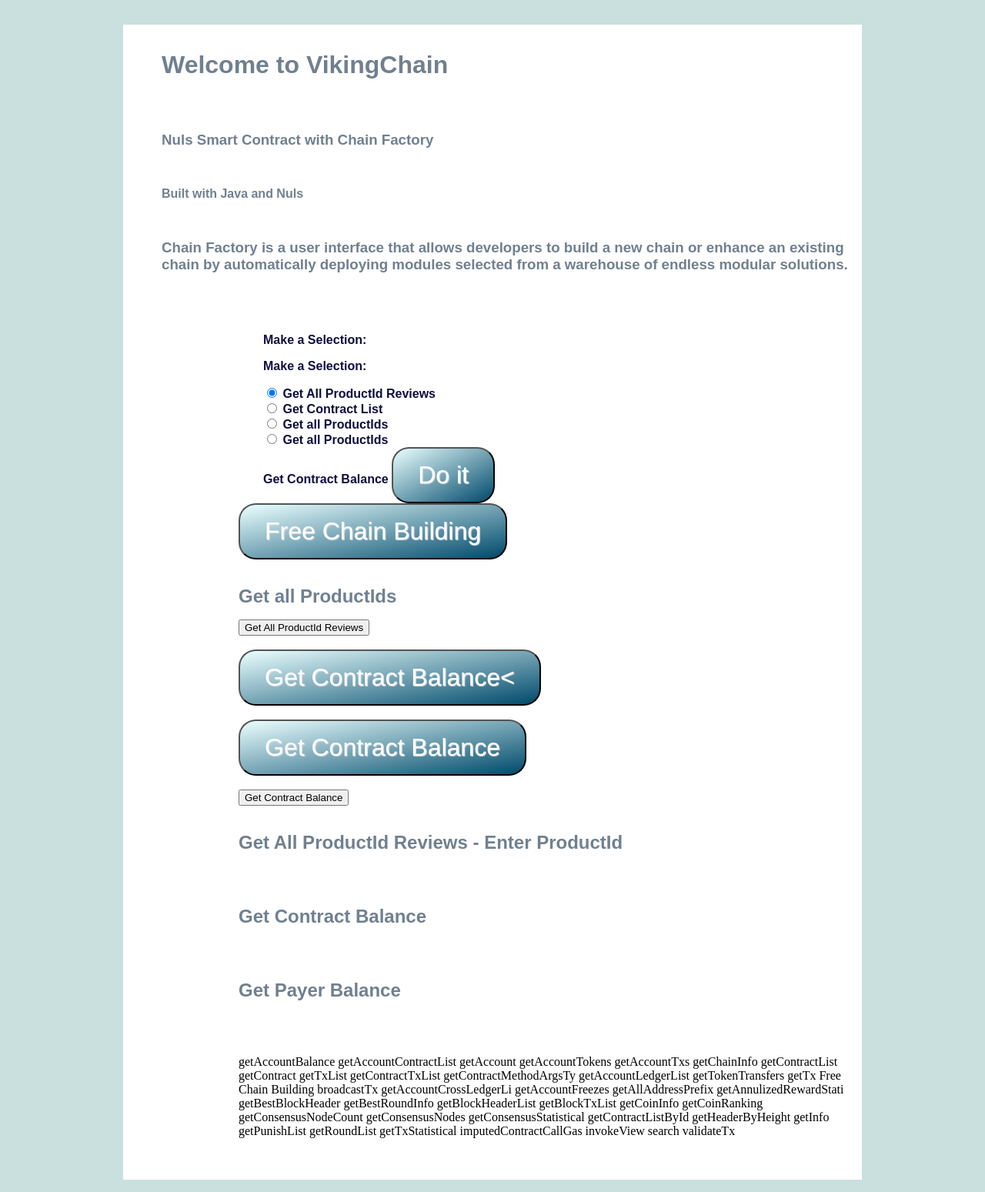
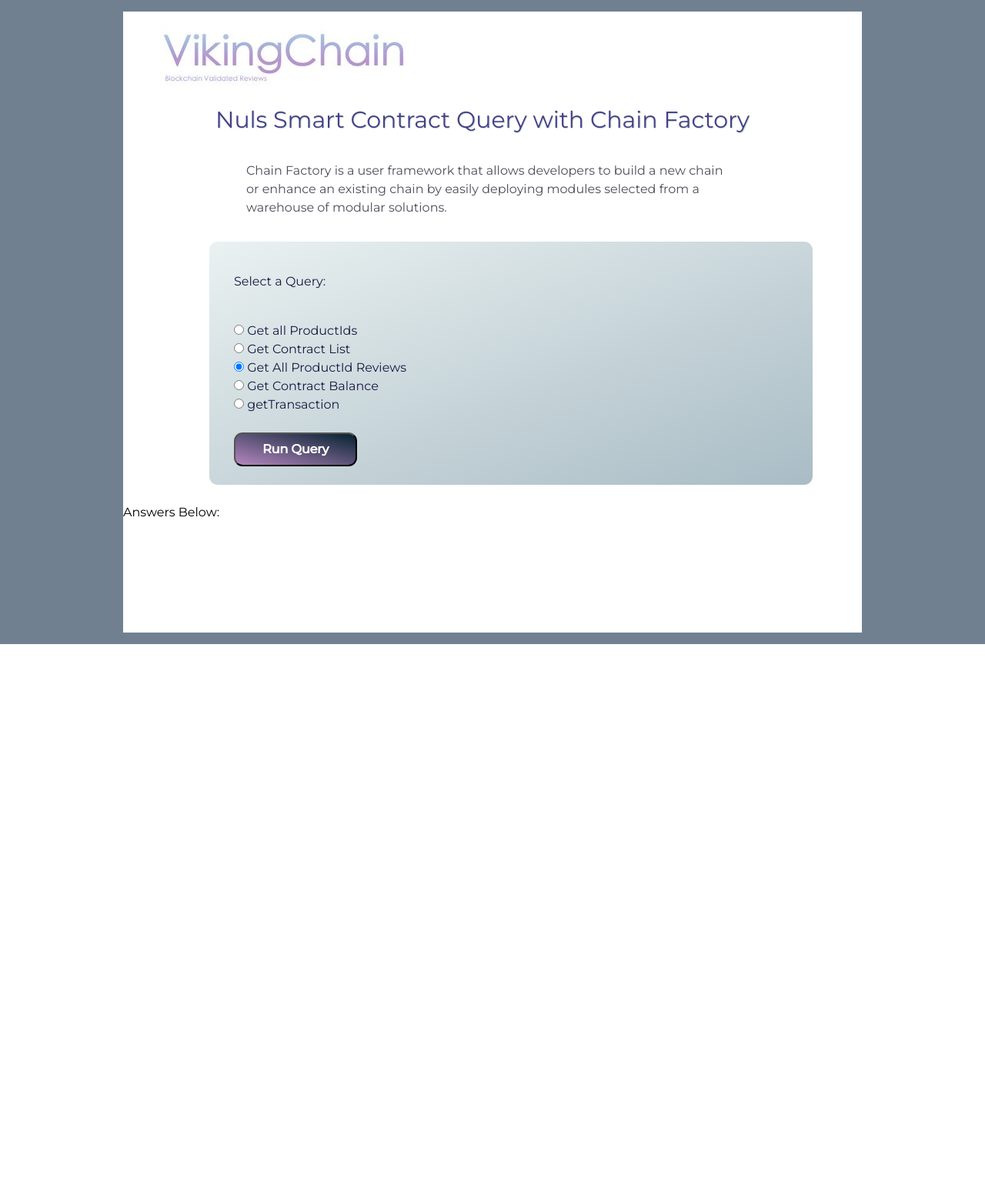
Before and after one commit to nmschorr/nulspy-requests, a Flask app: page / in a window 1280 px wide. Shown: the whole page at 77% size. After the commit the page ends 837 px from the top, so only its background shows below. Run offline with Flask 2, Linux system fonts and the light colour scheme; parts of the project's set-up code (start-up, migrations or seed data) failed here and were passed over; some libraries are stand-ins or nearby versions.

Commit message:
more changes

```diff
--- a/templates/index.html
+++ b/templates/index.html
@@ -1,6 +1,6 @@
 <!DOCTYPE html  PUBLIC "-//W3C//DTD HTML 4.01//EN" "http://www.w3.org/TR/html4/strict.dtd">
 
-<html lang="en-US" prefix="og: http://ogp.me/ns#" style=" background:#c9e0df!important; padding: 1rem;">
+<html lang="en-US" prefix="og: http://ogp.me/ns#" style=" background:slategray!important; padding: 1rem;">
 
 <head profile="https://www.w3.org/2005/10/profile">
 <link rel="icon" type="image/png" href="nulslogo.jpg">
@@ -18,19 +18,33 @@
   <meta property="og:title" content="VikingChain" />
   <meta property="og:description" content="This will query the Nuls Chain Factory blockchain." />
   <meta property="og:url" content="https://nuls.io/" />
-  <meta property="og:image" content="nulslogo.jpg" />
+  <meta property="og:image" content="vikinglogo.jpg" />
+  <link rel="stylesheet" href="https://www.w3schools.com/w3css/4/w3.css">
+  <link rel="stylesheet" href="vcstyle.css" />
+  <link href="https://fonts.googleapis.com/css?family=Montserrat" rel="stylesheet">
 
-  <link rel="stylesheet" href="vcstyle.css" />
+
+  <script src="https://cdnjs.cloudflare.com/ajax/libs/jquery.form/4.2.2/jquery.form.min.js" integrity="sha384-FzT3vTVGXqf7wRfy8k4BiyzvbNfeYjK+frTVqZeNDFl8woCbF0CYG6g2fMEFFo/i" crossorigin="anonymous"></script>
+  <script src="https://code.jquery.com/jquery-3.4.1.min.js" integrity="sha256-CSXorXvZcTkaix6Yvo6HppcZGetbYMGWSFlBw8HfCJo=" crossorigin="anonymous"></script>
+
+  <script>
+    // wait for the DOM to be loaded
+    $(function() {
+      // bind 'myForm' and provide a simple callback function
+      $('#myForm').ajaxForm(function() {
+        $( "#answerarea").append( "Here's the result of your request: ");
+      });
+    });
+
+  </script>
+
+
+ </head>
 <style>
-    .mybutton{
-        min-width:3em;
-        background: linear-gradient(to bottom right, #ebffff 0%, #004a6b 100%);
-        color:white;
-        text-shadow: .03em  .03em .03em #e1e1ea; padding: .5em 1em; font-size: 2em;
-        font-weight:500;
-        font-family:Montserrat, sans-serif; border-radius:.7em;
-}
 
+  .mylines: {
+    margin-top:.3em;
+  }
 
         </style>
 <title>&emsp;VikingChain</title>
@@ -38,98 +52,179 @@
 
 <body>
 
+<container style="margin: 2em;">   <!--main area --->
 
-<div style="margin-left: 50px;">   <!--main area --->
+<img src="./vikinglogo.JPG" alt="VikingChain">
 
-<p><br></p>
-    <h1>Welcome to VikingChain</h1>
+<h2 style="margin-left:4em; align-items: center;color:darkslateblue;text-shadow: .03em  .03em .03em #c6e7d1;">
+       Nuls Smart Contract Query with Chain Factory</h2>
+
+<p style="margin-left:9em;margin-right:9em;padding:1em;color:#4d4d5a;">
+  Chain Factory is a user framework that allows developers to build a new chain or enhance an existing
+    chain by easily deploying modules selected from a warehouse of modular solutions.</p>
 
 
-<br><br>
+  <!-- <<<<<<<<<<<<<<<<<<<<<<<<<<<<<<<<<<<<<<< form >>>>>>>>>>>>>>>>>>>>>>>>>>>>>>>>>>>>>>>>>>>>> -->
+  <div id="myform" style="margin-left:7em; margin-right:4em; padding-left:2em;
+  background: linear-gradient(to bottom right, #eaf1f1 0%, #a9bcc5 100%);
+  border-radius:.7em;" >
+
+<form target="mytextarea" name="makeselection" method ="POST" >
+    <span style="font-family: Montserrat, sans-serif;
+         font-weight: 500; margin-left:2em; padding-left: 2em; color:#191942;">
+
+     <p> Select a Query:</p>
+
+     <br><span>
+        <input type="radio" id="getAllProductIds" name="makeselection" value="getAllProductIds">
+        <label for="myform">Get all ProductIds</label>
+      </span>
+      <br style="margin-top:.3em;">
+     <span>
+       <input type="radio" id="getContractList" name="makeselection" value="getContractList">
+       <label for="myform">Get Contract List</label>
+     </span>
+     <br>
+     <span>
+       <input type="radio" id="getAllProductReviews" name="makeselection" value="getAllProductReviews"
+              checked>
+       <label for="myform">Get All ProductId Reviews</label>
+     </span>
+     <br>
+      <span>
+        <input type="radio" id="getContractBalance"  name="makeselection" value="getContractBalance">
+        <label for="myform">Get Contract Balance</label>
+      </span>
+      <br>
+      <span>
+        <input type="radio" id="getTransaction" name="makeselection" value="getTransaction">
+        <label for="myform">getTransaction</label>
+      </span>
+    <br> <br>
+    <span>
+    <input type="submit" class="makeselection" id="makeselection" name="makeselection" value="Run Query"
+          style="width:9em;
+          background: linear-gradient(to top right, #b587c0 0%, #062230 100%);
+          color:white; text-shadow: .03em  .03em .03em #e1e1ea; padding: .5em; font-size: 1em;
+          font-weight:700; font-family:Montserrat, sans-serif; border-radius:.7em;">
+
+        </span>
+        <br> &nbsp;  <br>
+    </form> <!-- ### end myform ###  -->
+</div> <!-- div myform -->
+
+</container>
+<br>
+<container>
 
 
-<h3>Nuls Smart Contract with Chain Factory</h3><br>
-<h4>Built with Java and Nuls</h4><br>
-
-<p><h3>Chain Factory is a user interface that allows developers to build a new chain or enhance an existing
-    chain by automatically deploying modules selected from a warehouse of endless modular solutions.</h3></p>
+<span id="answerarea" class="answerarea"> Answers Below:
 
 
-<br><br><br>
-
-<div style="padding-left: 100px;">
+  <br> &nbsp;  <br>
 
 
+</span>
+
+<br> &nbsp;  <br>
 
 
- <div id="myform" >
-<form target="mytextarea"  action="" method ="POST" >
-    <div style="font-family: Montserrat, sans-serif;
-         font-weight: 700; padding-left: 2em; padding-top: .5em; color:#0e0e3f;">
-     Make a Selection:<br>
+</container>
+   <!--
 
-     <p> Make a Selection:</p>
+<script src="https://ajax.googleapis.com/ajax/libs/jquery/3.4.1/jquery.min.js"></script>
+<script>
 
-     <div>
-       <input type="radio" id="getAllProductReviews" name="getAllProductReviews" value="getAllProductReviews"
-              checked>
-       <label for="getprodrevs">Get All ProductId Reviews</label>
-     </div>
+    function formatJson(msg) {
+        var rep = "~";
+        var jsonStr = JSON.stringify(msg, null, rep)
+        var str = "";
+        for (var i = 0; i <jsonStr.length; i++){
+            var text2 = jsonStr.charAt(i)
+            if(i > 1) {
+                var text = jsonStr.charAt(i - 1)
+                if (rep != text && rep == text2) {
+                    str += "<br/>"
+                }
+            }
+            str += text2;
+        }
+        jsonStr = "";
+        for (var i = 0; i < str.length; i++) {
+            var text = str.charAt(i);
+            if (rep == text)
+                jsonStr += "&nbsp;&nbsp;&nbsp;&nbsp;&nbsp;&nbsp;&nbsp;&nbsp;"
+            else {
+                jsonStr += text;
+            }
+            if (i == str.length - 2)
+                jsonStr += "<br/>"
+        }
+        return jsonStr;
+    }
+    $(function () {
+        $("#create").show();
+        $("#createMail").click(function () {
+            var one = $("#1_one").val();
+            var mailAddress = $("#1_mailAddress").val();
+            var password = $("#1_password").val();
+            $.ajax({
+                type: "POST",
+                url: "http://localhost:18003/",
+                data: JSON.stringify({
+                    "one": one,
+                    "password": password,
+                    "mailAddress": mailAddress
+                }),
+                success: function (data) {
+                    console.log(data)
+                    if (data.success) {
+                        $("#1_res").text(data.data);
+                    } else {
+                        $("#1_res").text(data.msg)
+                    }
+                },
+                contentType: 'application/json',
+                dataType: "json"
+            });
+        });
+        $("#sendMail").click(function () {
+            var address = $("#2_address").val();
+            var mailAddress = $("#2_mailAddress").val();
+            var password = $("#2_password").val();
+            var title = $("#2_title").val();
+            var content = $("#2_content").val();
+            $.ajax({
+                type: "POST",
+                url: "http://localhost:9999/mail/sendMail",
+                data: JSON.stringify({
+                    "senderAddress": address,
+                    "password": password,
+                    "mailAddress": mailAddress,
+                    "title": title,
+                    "content": content
+                }),
+                success: function (data) {
+                    console.log(data)
+                    if (data.success) {
+                        $("#2_res").text(("Here is your transaction hash: " + data.data)),
+                            $("#2b_res").text((data.msg));
+                    } else {
+                        $("#2_res").text(("Something went wrong. ")),
+                           $("#2b_res").text(("Please reload page and try again."));
+                    }
+                },
+                contentType: 'application/json',
+                dataType: "json"
+            });
+        });
+        $(".left > li").click(function () {
+            $(".right > div").hide();
+            $("#" + $(this).data("v")).show();
+        })
 
-     <div>
-       <input type="radio" id="getContractList" name="getContractList" value="getContractList">
-       <label for="dewey">Get Contract List</label>
-     </div>
-
-     <div>
-        <input type="radio" id="getAllProductIds" name="getAllProductIds" value="getAllProductIds">
-        <label for="dewey">Get all ProductIds</label>
-      </div>
-
-      <div>
-        <input type="radio" id="getAllProductIds" name="getAllProductIds" value="getAllProductIds">
-        <label for="dewey">Get all ProductIds</label>
-      </div>     Get Contract Balance
-
-    <input type="submit" value="Do it" style="min-width:3em;  background: linear-gradient(to bottom right, #ebffff 0%, #004a6b 100%);
-           color:white; text-shadow: .03em  .03em .03em #e1e1ea; padding: .5em 1em; font-size: 2em;
-            font-weight:500;   font-family:Montserrat, sans-serif; border-radius:.7em;">
-
-        </div>
-    </form>
-
-
-</div>
-
-<div id="mytextarea">  </div>
-
-
-    <button type="button" class="mybutton"> Free Chain Building</button>
-<br>    <br>
-    <h2>Get all ProductIds</h2>
-    <button type="button" class="mybutton> Call </button>
-
-    <br>    <br>
-    <button type="button" class="mybutton">  Get All ProductId Reviews </button>
-
-    <br>    <br>
-
-    <button type="button" class="mybutton">  Get Contract Balance< </button>
-
-    <br>    <br>
-
-    <button type="button" class="mybutton"><!----><!----> Get Contract Balance </button>
-    <br>    <br>
-    <button type="button" cclass="mybutton"><!----><!----> Get Contract Balance </button>
-    <br>    <br>
-
-    <h2>Get All ProductId Reviews - Enter ProductId</h2>
-    <br>    <br>
-        <h2>Get Contract Balance</h2>
-        <br>    <br>
-        <h2>Get Payer Balance</h2>
-        <br>    <br>    <br>
-
+    });
+</script>
 
 getAccountBalance
 getAccountContractList
@@ -173,7 +268,7 @@ invokeView
 search
 validateTx
 
-
+-->
 
 
 
@@ -212,4 +307,27 @@ font-weight: 700; font-size:1em; color:#E86138;" href="http://schorrmedia.com">B
 
     <input type="text" size="24" name="name">&nbsp;
 
+$("#runquery1").click(function(){
+            var one = $("#3_one").val();
+            var hash = $("#3_hash").val();
+            var password = $("#3_password").val();
+            $.ajax({
+                type: "POST",
+                url: "http://localhost:9999/mail/viewMail",
+                data: JSON.stringify({
+                    "mailAddress" : address,
+                    "password" : password,
+                    "hash" : hash
+                }),
+                success: function(data){
+                    console.log(data)
+                    if(data.success){
+                        $("#3_result").html(formatJson(data.data));
+                    }else{
+                        $("#3_result").text(data.msg)
+                    }
+                },
+                contentType: 'application/json',
+                dataType: "json"
+            });
 --->
--- a/templates/vcstyle.css
+++ b/templates/vcstyle.css
@@ -1,4 +1,4 @@
-<link href="https://fonts.googleapis.com/css?family=Montserrat" rel="stylesheet">
+
 html {
   font-family: 'Montserrat', sans-serif;
   background: #c9e0df;
@@ -9,12 +9,14 @@ body {
   max-width: 960px;
   margin: 0 auto;
   background: white;
+  font-family: 'Montserrat', sans-serif;
+  font-size: medium;
 }
 
 h1, h2, h3, h4, h5, h6 {
   font-family: 'Montserrat', sans-serif;
   color: slategrey;
-  margin: 1rem 0;
+  margin: 10px 0;
 }
 
 a {
@@ -41,6 +43,15 @@ nav h1 {
 nav h1 a {
   text-decoration: none;
   padding: 0.25rem 0.5rem;
+}
+
+.mybutton{
+        min-width:3em;
+        background: linear-gradient(to bottom right, #ebffff 0%, #004a6b 100%);
+        color:white;
+        text-shadow: .03em  .03em .03em #e1e1ea; padding: .5em 1em; font-size: 2em;
+        font-weight:500;
+        font-family:Montserrat, sans-serif; border-radius:.7em;
 }
 
 nav ul  {
@@ -170,7 +181,7 @@ input[type=submit] {
     left: 50%;
     transform: translate(-50%, -50%);
 }
-.box{
+.box {
   position: static;
   z-index:1
   height: 30px;
@@ -181,10 +192,10 @@ input[type=submit] {
   font-weight: 750;
   padding-top:.5em;
   text-align: center;
-   box-shadow:2px 4px 8px #168a8a;
+  box-shadow:2px 4px 8px #168a8a;
   background-color: #78D0EA;
   background-color: cyan; /* For browsers that do not support gradients */
-    background-image: linear-gradient(to bottom right, #78D0EA, #168a8a); /* Standard syntax (must be last) */
+  background-image: linear-gradient(to bottom right, #78D0EA, #168a8a); /* Standard syntax (must be last) */
 }
 
 .box2{
```
Also changed, not shown: templates/font.woff2 (added), templates/vikinglogo.JPG (added).
